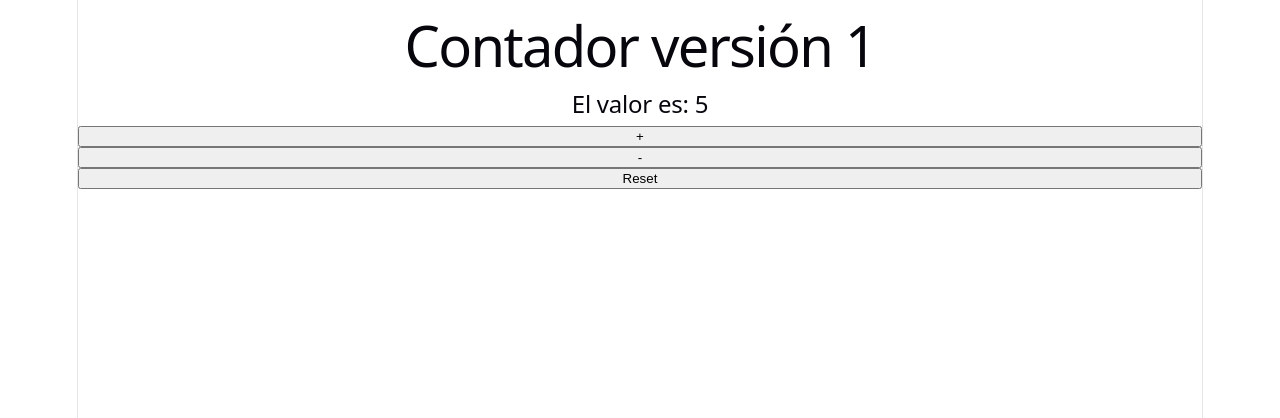
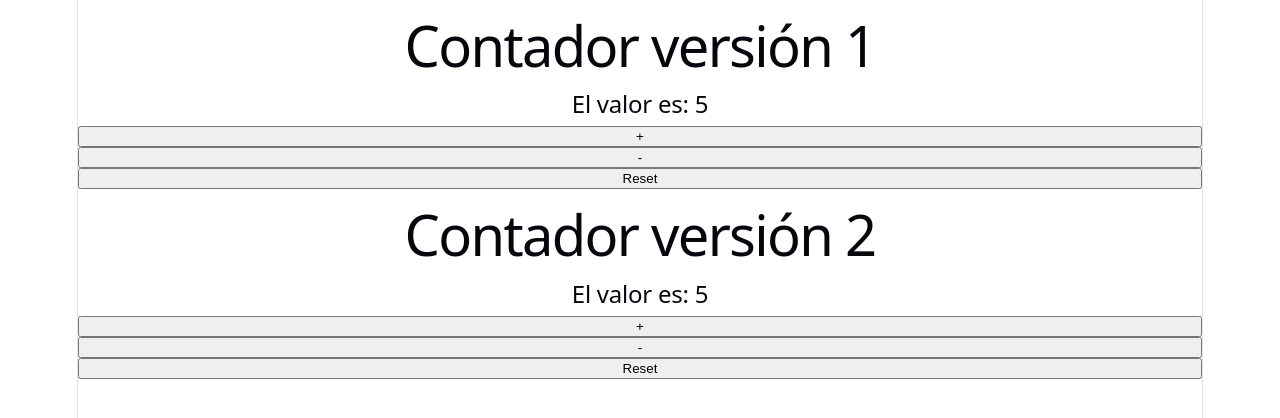
Before and after one commit to howl/1-contador, a React (Vite) app: page / in a window 1280 px wide. Shown: the top 418 px of the page. Built offline with nearby package versions, Linux system fonts and the light colour scheme.

Commit message:
add second version
Signed-off-by: David Santamaría Rogado <howl.nsp@gmail.com>

```diff
--- a/src/App.jsx
+++ b/src/App.jsx
@@ -1,10 +1,12 @@
 import './App.css'
 import Contador from './components/Contador'
+import Contador2 from './components/Contador2'
 
 function App() {
   return (
     <>
       <Contador valor={5} min={3} max={15} step={2} />
+      <Contador2 valor={5} min={3} max={15} step={2} />
     </>
   )
 }
--- /dev/null
+++ b/src/components/Contador2.jsx
@@ -0,0 +1,44 @@
+import PropTypes from 'prop-types'
+import { useState } from 'react'
+
+const Contador2 = ({ valor: valorInicial = 25, min, max, step }) => {
+  valorInicial = Math.max(Math.min(valorInicial, max), min)
+  const [valor, setValor] = useState(valorInicial)
+
+  const operar = (operacion) => {
+    switch (operacion) {
+      case 'sumar':
+        return Math.min(valor + step, max)
+      case 'restar':
+        return Math.max(valor - step, min)
+      case 'reiniciar':
+        return valorInicial
+    }
+  }
+
+  return (
+    <>
+      <h1>Contador versión 2</h1>
+      <h2>El valor es: {valor}</h2>
+      <button
+        onClick={() => setValor(operar('sumar'))}
+      >+</button>
+      <button
+        onClick={() => setValor(operar('restar'))}
+      >-</button>
+      <button
+        onClick={() => setValor(operar('reiniciar'))}
+      >Reset</button>
+    </>
+  )
+}
+
+Contador2.propTypes = {
+  valorInicial: PropTypes.number
+}
+
+Contador2.defaultProps = {
+  valorInicial: 25
+}
+
+export default Contador2
```
